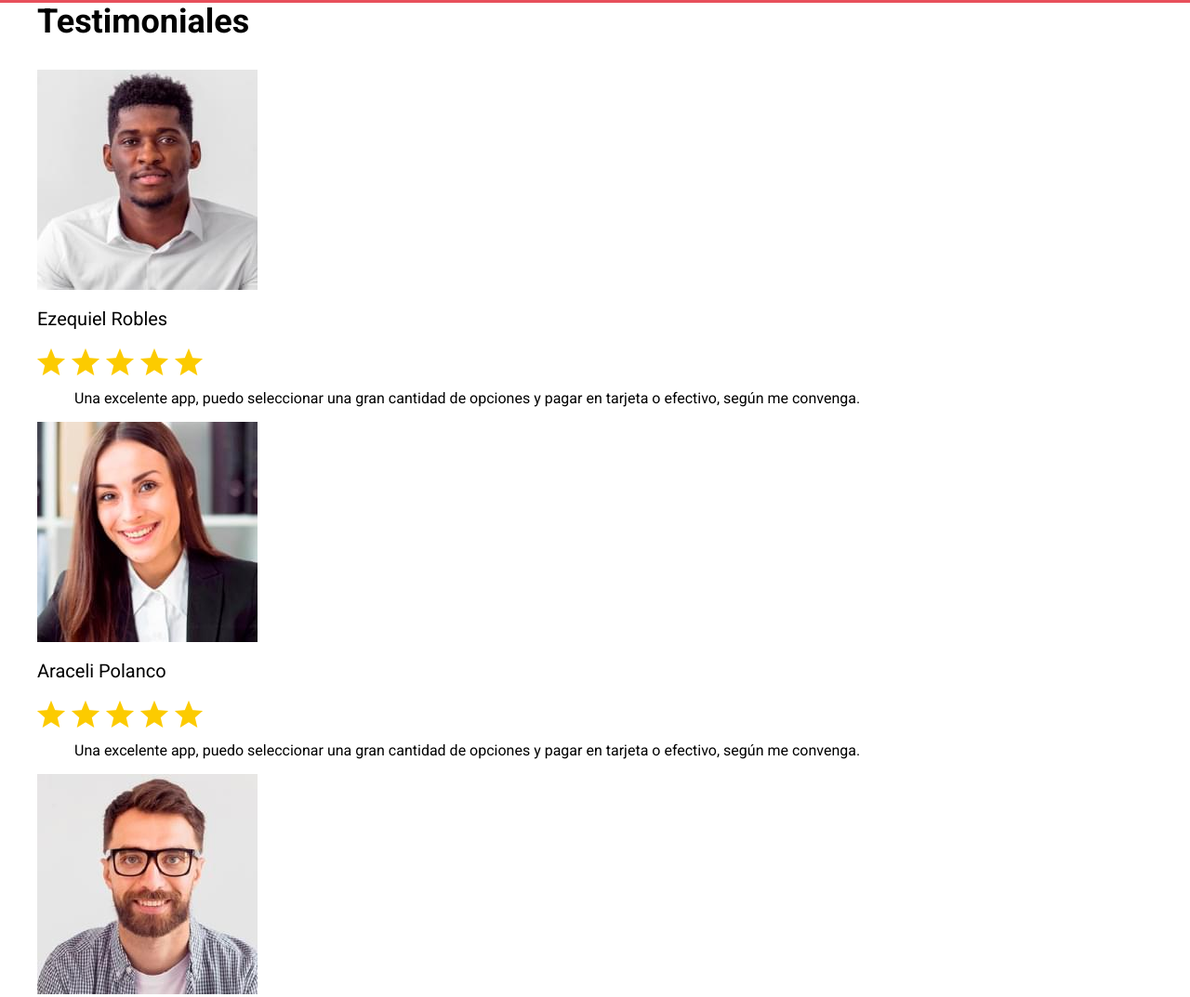
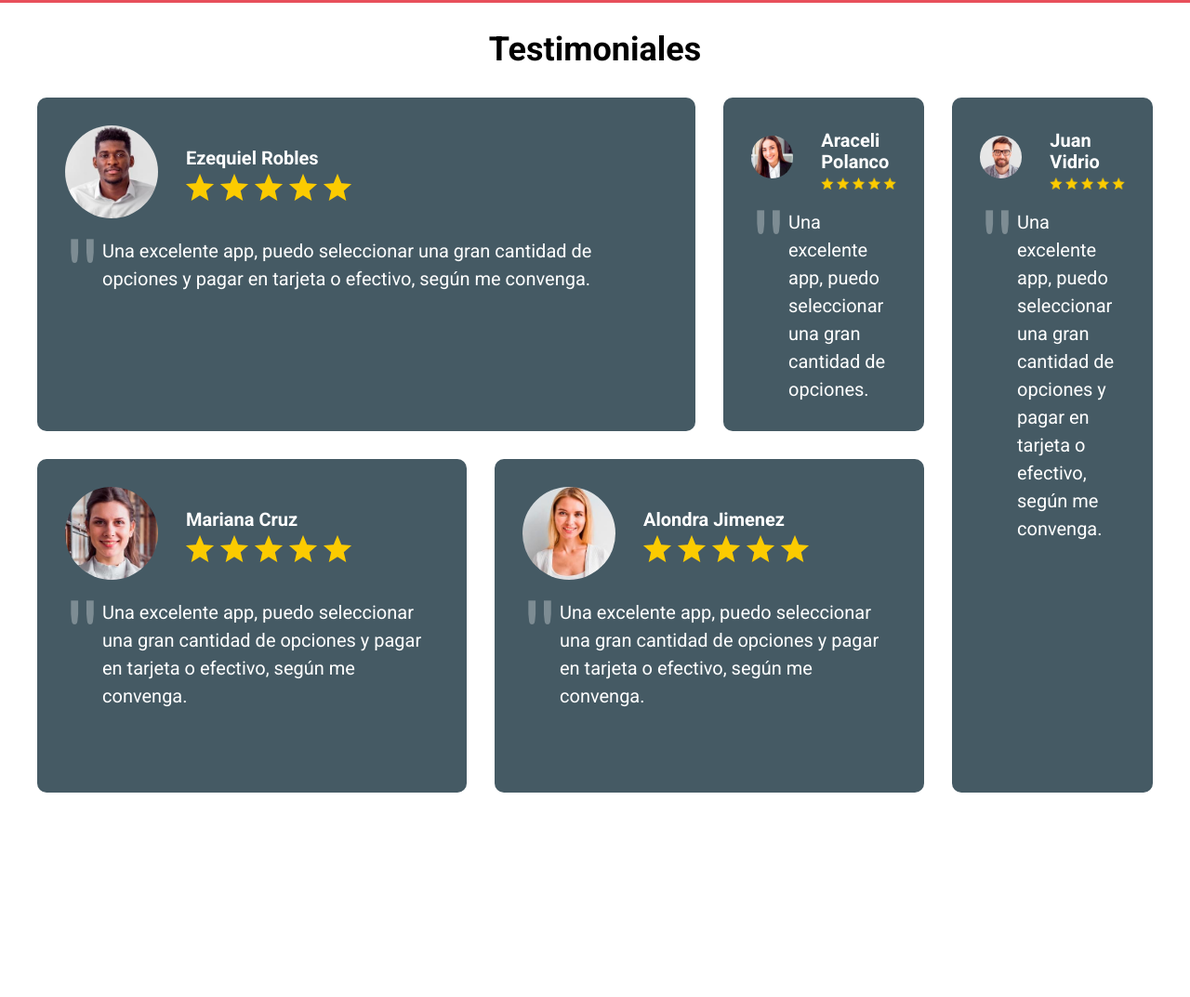
Before and after one commit to Ara-Polanco/deliveryApp, a website: page index.html in a window 1280 px wide. Shown: the part 1698-2771 px from the top of the page at 93% size. After the commit the page ends 2581 px from the top, so only its background shows below. Drawn offline with Linux system fonts and the light colour scheme.

Commit message:
Adding: styles to testimonials section

```diff
--- a/index.html
+++ b/index.html
@@ -85,7 +85,8 @@
         <h2 class="testimoniales__heading">Testimoniales</h2>
 
         <div class="testimoniales__grid">
-            <div class="testimoniales__testimonial">
+
+            <div class="testimonial">
 
                 <header class="testimonial__header">
                     <div class="testimonial__imagen">
@@ -105,7 +106,8 @@
                 </blockquote>
 
             </div>
-            <div class="testimoniales__testimonial">
+
+            <div class="testimonial">
 
                 <header class="testimonial__header">
                     <div class="testimonial__imagen">
@@ -121,12 +123,12 @@
                 </header>
 
                 <blockquote class="testimonial__texto" >
-                    Una excelente app, puedo seleccionar una gran cantidad de opciones y pagar en tarjeta o efectivo, según me convenga.
+                    Una excelente app, puedo seleccionar una gran cantidad de opciones.
                 </blockquote>
 
             </div>
 
-            <div class="testimoniales__testimonial">
+            <div class="testimonial">
 
                 <header class="testimonial__header">
                     <div class="testimonial__imagen">
@@ -147,7 +149,7 @@
 
             </div>
 
-            <div class="testimoniales__testimonial">
+            <div class="testimonial">
 
                 <header class="testimonial__header">
                     <div class="testimonial__imagen">
@@ -168,7 +170,7 @@
 
             </div>
 
-            <div class="testimoniales__testimonial">
+            <div class="testimonial">
 
                 <header class="testimonial__header">
                     <div class="testimonial__imagen">
--- a/src/scss/app.scss
+++ b/src/scss/app.scss
@@ -2,3 +2,4 @@
 @use 'header';
 @use 'formulario';
 @use 'pasos';
+@use 'testimoniales';
--- /dev/null
+++ b/src/scss/testimoniales/_index.scss
@@ -0,0 +1,2 @@
+@forward 'testimonial';
+@forward 'testimoniales';
--- /dev/null
+++ b/src/scss/testimoniales/_testimonial.scss
@@ -0,0 +1,68 @@
+@use 'base/variables' as v;
+@use 'base/mixins' as m;
+
+.testimonial {
+    background-color: v.$secundario;
+    padding: v.$separacion;
+    margin-bottom: v.$separacion;
+    border-radius: 1rem;
+    color: v.$blanco;
+
+    &:last-of-type {
+        margin-bottom: 0;
+    }
+
+    @include m.tablet {
+        margin-bottom: 0;
+
+        &:nth-child(1) {
+            grid-column: 1 / 4;
+        }
+        &:nth-child(3) {
+            grid-column: 5 / 6;
+            grid-row: 1 / 3;
+        }
+        &:nth-child(4) {
+            grid-column: 1 / 3;
+        }
+        &:nth-child(5) {
+            grid-column: 3 / 5;
+        }
+    }
+
+    &__header {
+        display: flex;
+        gap: v.$separacion;
+        align-items: center;
+    }
+
+    &__imagen {
+        flex-basis: 10rem;
+        border-radius: 50%;
+        overflow: hidden;
+    }
+
+    &__autor {
+        color: v.$blanco;
+        font-weight: bold;
+        margin: .5rem 0;
+    }
+
+    &__texto {
+        font-size: 2rem;
+        line-height: 1.5;
+        margin: 2rem 0 0 0;
+        padding-left: 4rem;
+        position: relative;
+
+        &::before {
+            content: ' " ';
+            font-size: 10rem;
+            position: absolute;
+            left: 0;
+            top: -4rem;
+            opacity: .3;
+            font-family: 'Trebuchet MS', 'Lucida Sans Unicode', 'Lucida Grande', 'Lucida Sans', Arial, sans-serif;
+        }
+    }
+}
--- /dev/null
+++ b/src/scss/testimoniales/_testimoniales.scss
@@ -0,0 +1,20 @@
+@use 'base/variables' as v;
+@use 'base/mixins' as m;
+
+.testimoniales {
+    padding: v.$separacion 0;
+
+    &__heading {
+        text-align: center;
+    }
+    &__grid {
+        @include m.tablet {
+            @include m.grid(5, v.$separacion);
+            grid-template-rows: repeat(2, 1fr);
+
+
+        }
+
+    }
+
+}
```
Also changed, not shown: build/css/app.css, 1 other file.
